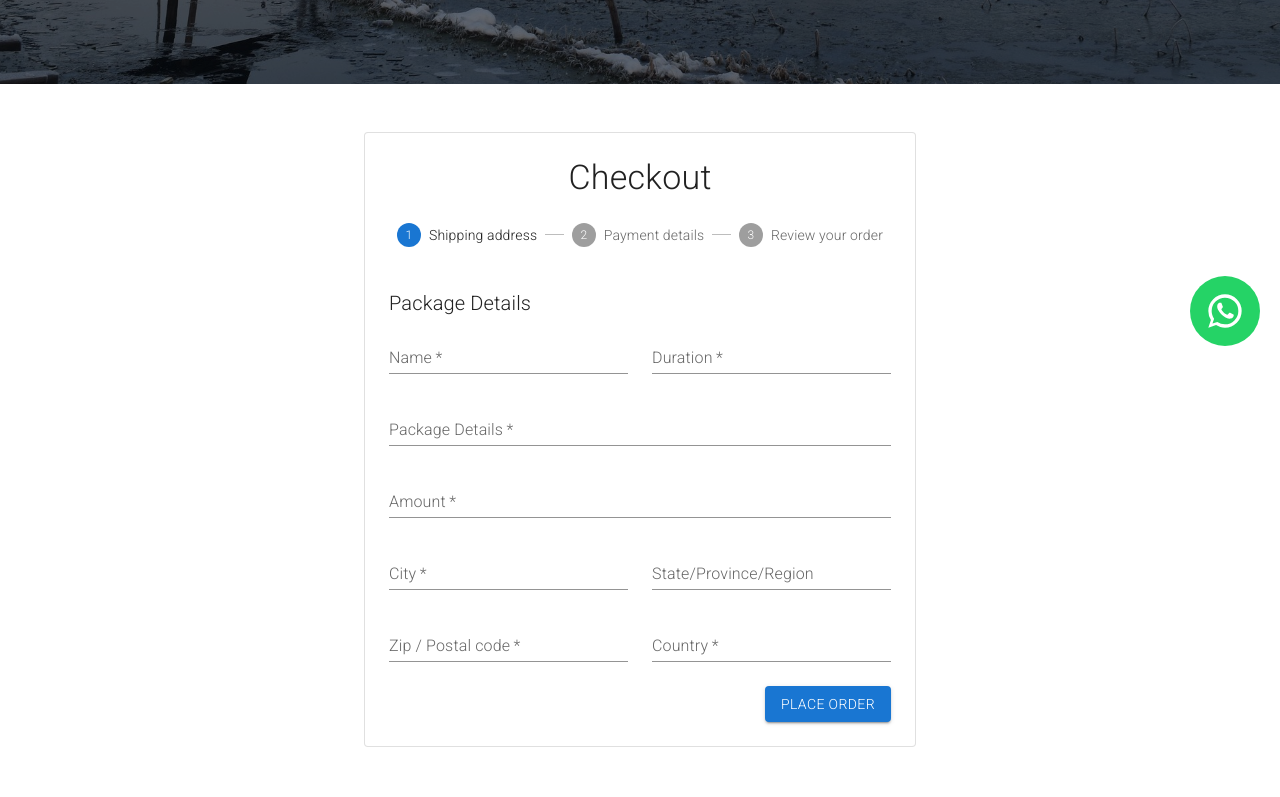
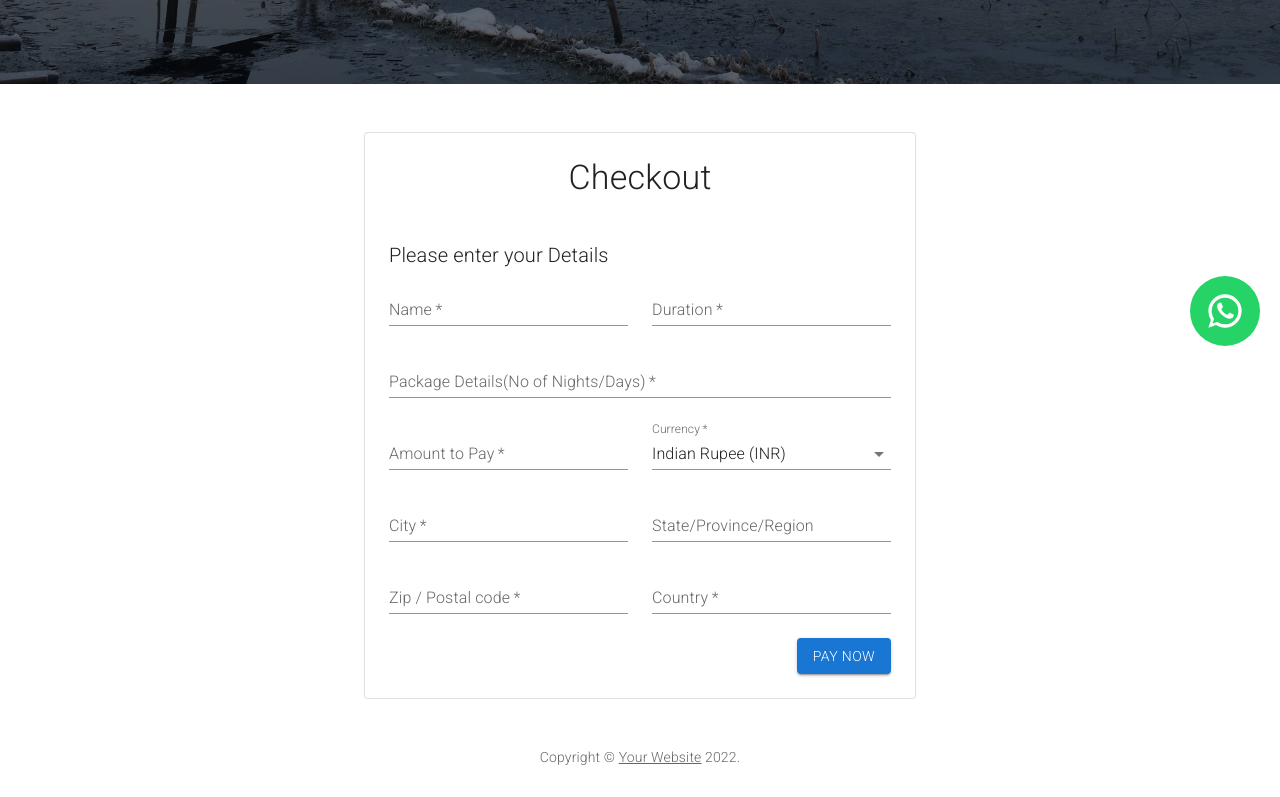
Before and after one commit to basitbc/discoverKashmir-NEXTjs, a Next.js app: page /payment in a window 1280 px wide. Shown: the part 420-1217 px from the top of the page. Built offline with nearby package versions, Linux system fonts and the light colour scheme; a web font is replaced by a local one.

Commit message:
payments

```diff
--- a/Components/AddressForm/index.js
+++ b/Components/AddressForm/index.js
@@ -3,9 +3,20 @@ import Grid from '@mui/material/Grid';
 import Typography from '@mui/material/Typography';
 import TextField from '@mui/material/TextField';
 import PropTypes from 'prop-types';
+import { Box, Button, MenuItem } from '@mui/material';
 
-export default function AddressForm({ setFormData, formData }) {
-
+export default function AddressForm({ setFormData, formData, handlePayment }) {
+  const [validation, setValidation] = useState({
+    name: true,
+    duration: true,
+    packageDetails: true,
+    amount: true,
+    city: true,
+    state: true,
+    zip: true,
+    country: true,
+    currency: true,
+  });
 
   const handleChange = (event) => {
     const { name, value } = event.target;
@@ -13,12 +24,36 @@ export default function AddressForm({ setFormData, formData }) {
       ...formData,
       [name]: value,
     });
+    // Update validation status
+    setValidation({
+      ...validation,
+      [name]: value.trim() !== '', // Field is valid if not empty
+    });
   };
+
+  const validateForm = () => {
+    const isValid = Object.values(validation).every((value) => value);
+    return isValid;
+  };
+
+  const handleSubmit = (event) => {
+    event.preventDefault();
+    if (validateForm()) {
+      // All fields are valid, proceed with submission
+      handlePayment();
+    } else {
+      // Some fields are empty, show an error or take appropriate action
+      alert('Please fill out all required fields.');
+    }
+  };
+
+
   return (
     <React.Fragment>
       <Typography variant="h6" gutterBottom>
-        Package Details
+        Please enter your Details
       </Typography>
+      <form onSubmit={handleSubmit}>
         <Grid container spacing={3}>
           <Grid item xs={12} sm={6}>
             <TextField
@@ -31,6 +66,8 @@ export default function AddressForm({ setFormData, formData }) {
               variant="standard"
               value={formData.name}
               onChange={handleChange}
+              error={!validation.name}
+              helperText={!validation.name ? 'Field is required' : ''}
             />
           </Grid>
           <Grid item xs={12} sm={6}>
@@ -44,6 +81,8 @@ export default function AddressForm({ setFormData, formData }) {
               variant="standard"
               value={formData.duration}
               onChange={handleChange}
+              error={!validation.duration}
+              helperText={!validation.duration ? 'Field is required' : ''}
             />
           </Grid>
           <Grid item xs={12}>
@@ -51,26 +90,51 @@ export default function AddressForm({ setFormData, formData }) {
               required
               id="packageDetails"
               name="packageDetails"
-            label="Package Details"
+              label="Package Details(No of Nights/Days)"
               fullWidth
               autoComplete="shipping address-line"
               variant="standard"
               value={formData.packageDetails}
               onChange={handleChange}
+              error={!validation.packageDetails}
+              helperText={!validation.packageDetails ? 'Field is required' : ''}
             />
           </Grid>
-        <Grid item xs={12}>
+          <Grid item xs={12} sm={6}>
             <TextField
               required
               id="amount"
               name="amount"
-            label="Amount"
+              label="Amount to Pay"
               fullWidth
               autoComplete="shipping address-line2"
               variant="standard"
               value={formData.amount}
               onChange={handleChange}
+              error={!validation.amount}
+              helperText={!validation.amount ? 'Field is required' : ''}
             />
+          </Grid>
+          <Grid item xs={12} sm={6}>
+          <TextField
+              required
+              id="currency"
+              name="currency"
+              label="Currency"
+              fullWidth
+              variant="standard"
+              select
+              value={formData.currency || 'INR'} // Default to INR
+              onChange={handleChange}
+              error={!validation.currency}
+              helperText={!validation.currency ? 'Field is required' : ''}
+            >
+              <MenuItem value="INR">Indian Rupee (INR)</MenuItem>
+              <MenuItem value="USD">United States Dollar (USD)</MenuItem>
+              <MenuItem value="SGD">Singapore Dollar (SGD)</MenuItem>
+              <MenuItem value="GBP">Pound Sterling (GBP)</MenuItem>
+              <MenuItem value="EUR">Euro (EUR)</MenuItem>
+            </TextField>
           </Grid>
           <Grid item xs={12} sm={6}>
             <TextField
@@ -83,6 +147,8 @@ export default function AddressForm({ setFormData, formData }) {
               variant="standard"
               value={formData.city}
               onChange={handleChange}
+              error={!validation.city}
+              helperText={!validation.city ? 'Field is required' : ''}
             />
           </Grid>
           <Grid item xs={12} sm={6}>
@@ -94,6 +160,8 @@ export default function AddressForm({ setFormData, formData }) {
               variant="standard"
               value={formData.state}
               onChange={handleChange}
+              error={!validation.state}
+              helperText={!validation.state ? 'Field is required' : ''}
             />
           </Grid>
           <Grid item xs={12} sm={6}>
@@ -107,6 +175,8 @@ export default function AddressForm({ setFormData, formData }) {
               variant="standard"
               value={formData.zip}
               onChange={handleChange}
+              error={!validation.zip}
+              helperText={!validation.zip ? 'Field is required' : ''}
             />
           </Grid>
           <Grid item xs={12} sm={6}>
@@ -120,13 +190,34 @@ export default function AddressForm({ setFormData, formData }) {
               variant="standard"
               value={formData.country}
               onChange={handleChange}
+              error={!validation.country}
+              helperText={!validation.country ? 'Field is required' : ''}
             />
           </Grid>
         </Grid>
+        <Box sx={{ display: 'flex', justifyContent: 'flex-end' }}>
+                {/* {activeStep !== 0 && (
+                  <Button onClick={handleBack} sx={{ mt: 3, ml: 1 }}>
+                    Back
+                  </Button>
+                )} */}
+
+                <Button
+                type='submit'
+                  variant="contained"
+                  sx={{ mt: 3, ml: 1 }}
+                >
+                  {/* {activeStep === steps.length - 1 ? 'Place order' : 'Next'} */}
+                  Pay Now
+                </Button>
+              </Box>
+      </form>
     </React.Fragment>
   );
 }
 
 AddressForm.propTypes = {
-  onSubmit: PropTypes.func.isRequired,
+  setFormData: PropTypes.func.isRequired,
+  formData: PropTypes.object.isRequired,
+  handlePayment: PropTypes.func.isRequired,
 };
--- a/Components/Navbar/index.js
+++ b/Components/Navbar/index.js
@@ -261,7 +261,7 @@ const NavBar = ({ setOpenDrawer, openDrawer }) => {
           </Grid>
           <Grid className={styles.textItems}>
             <Link
-              href="/emi"
+              href="https://api.thediscoverkashmir.in/payment"
               style={{ textDecoration: "none", color: "white" }}
             >
               <Typography
@@ -272,7 +272,7 @@ const NavBar = ({ setOpenDrawer, openDrawer }) => {
                   fontWeight: 400,
                 }}
               >
-                EMI
+                Payments
               </Typography>
               {/* <KeyboardArrowDownIcon /> */}
             </Link>
--- a/package.json
+++ b/package.json
@@ -24,6 +24,8 @@
     "aos": "^3.0.0-beta.6",
     "axios": "^1.6.7",
     "bootstrap": "^5.2.3",
+    "ccavenue": "^1.0.2",
+    "date-fns": "^3.3.1",
     "dayjs": "^1.11.7",
     "handlebars": "^4.7.6",
     "html2canvas": "^1.4.1",
@@ -35,6 +37,7 @@
     "next": "13.1.0",
     "puppeteer": "^5.5.0",
     "puppeteer-core": "1.18.1",
+    "querystring": "^0.2.1",
     "react": "18.2.0",
     "react-bootstrap": "^2.6.0",
     "react-bootstrap-carousel": "^4.1.1",
--- a/pages/payment/index.js
+++ b/pages/payment/index.js
@@ -46,12 +46,19 @@ export default function Checkout() {
     state: '',
     zip: '',
     country: '',
+    currency:''
   });
 
   const handleNext = () => {
     setActiveStep(activeStep + 1);
   };
 
+  const generateOrderId = () => {
+    const timestamp = format(new Date(), 'yyyyMMddHHmmss'); // Current timestamp
+    const randomNum = Math.floor(Math.random() * 1000000); // Random number (adjust the range as needed)
+    const orderId = `${timestamp}${randomNum}`; // Combine timestamp and random number
+    return orderId;
+  };
 
 
 const handlePayment = async () => {
@@ -59,17 +66,17 @@ export default function Checkout() {
     // Prepare the data to be sent to the CCAvenue endpoint
     const requestData = {
       merchantId: 3145729,
-        orderId: 1,
-        currency: 'INR',
-        amount: 1.00,
-        redirectURL: 'https://thediscoverkashmir.in/ccavResponseHandler',
-        cancelURL: 'https://thediscoverkashmir.in/ccavResponseHandler',
+      orderId: generateOrderId(),
+      currency: formData?.currency,
+      amount: formData?.amount,
+      redirectURL: 'https://api.thediscoverkashmir.in/api/ccav/ccavResponseHandler',
+      cancelURL: 'https://api.thediscoverkashmir.in/api/ccav/ccavResponseHandler',
       language: 'EN'
     };
 
     // Make a POST API call to CCAvenue endpoint using Axios
     const response = await axios.post(
-        'https://test.ccavenue.com/transaction/transaction.do?command=initiateTransaction',
+      'http://localhost:3001/api/ccav/ccavRequestHandler',
       requestData,
       {
         headers: {
@@ -80,7 +87,6 @@ export default function Checkout() {
 
     // Assuming the response is text, modify accordingly
     const responseData = response.data;
-      debugger;
 
     // Create a form dynamically and submit it to redirect to CCAvenue
     const form = document.createElement('form');
@@ -88,6 +94,12 @@ export default function Checkout() {
     document.body.appendChild(form);
     form.submit();
     document.body.removeChild(form);
+
+    // Now, make a POST request to your Next.js API route
+    const apiResponse = await axios.post('/api/ccavenueResponse', responseData);
+
+    // Handle the response from the API route if needed
+    console.log('API Response:', apiResponse.data);
   } catch (error) {
     console.error('Error during payment:', error);
     // Handle error (e.g., show an error message to the user)
@@ -95,14 +107,15 @@ export default function Checkout() {
 };
 
 
+
   function getStepContent(step) {
     switch (step) {
       case 0:
-        return <AddressForm formData={formData} setFormData={setFormData} />;
-      case 1:
-        return <PaymentForm />;
-      case 2:
-        return <Review />;
+        return ;
+      // case 1:
+      //   return <PaymentForm />;
+      // case 2:
+      //   return <Review />;
       default:
         throw new Error('Unknown step');
     }
@@ -122,48 +135,20 @@ export default function Checkout() {
         />
       <Container component="main" maxWidth="sm" sx={{ mb: 4 }}>
         <Paper variant="outlined" sx={{ my: { xs: 3, md: 6 }, p: { xs: 2, md: 3 } }}>
-          <Typography component="h1" variant="h4" align="center">
+          <Typography component="h1" variant="h4" align="center" sx={{marginBottom:"40px"}}>
             Checkout
           </Typography>
-          <Stepper activeStep={activeStep} sx={{ pt: 3, pb: 5 }}>
+          {/* <Stepper activeStep={activeStep} sx={{ pt: 3, pb: 5 }}>
             {steps.map((label) => (
               <Step key={label}>
                 <StepLabel>{label}</StepLabel>
               </Step>
             ))}
-          </Stepper>
-          {activeStep === steps.length ? (
+          </Stepper> */}
+
             <React.Fragment>
-              <Typography variant="h5" gutterBottom>
-                Thank you for your order.
-              </Typography>
-              <Typography variant="subtitle1">
-                Your order number is #2001539. We have emailed your order
-                confirmation, and will send you an update when your order has
-                shipped.
-              </Typography>
+            <AddressForm formData={formData} setFormData={setFormData} handlePayment={handlePayment} />
             </React.Fragment>
-          ) : (
-            <React.Fragment>
-              {getStepContent(activeStep)}
-              <Box sx={{ display: 'flex', justifyContent: 'flex-end' }}>
-                {/* {activeStep !== 0 && (
-                  <Button onClick={handleBack} sx={{ mt: 3, ml: 1 }}>
-                    Back
-                  </Button>
-                )} */}
-
-                <Button
-                  variant="contained"
-                  onClick={handlePayment}
-                  sx={{ mt: 3, ml: 1 }}
-                >
-                  {/* {activeStep === steps.length - 1 ? 'Place order' : 'Next'} */}
-                  Place order
-                </Button>
-              </Box>
-            </React.Fragment>
-          )}
         </Paper>
         <Copyright />
       </Container>
```
Also changed, not shown: pages/api/ccavenueResponse.js (added, +32 -0 lines), 1 other file (tests, documents, lock files or other folders). Lines whose indentation alone changed are shown as unchanged.
